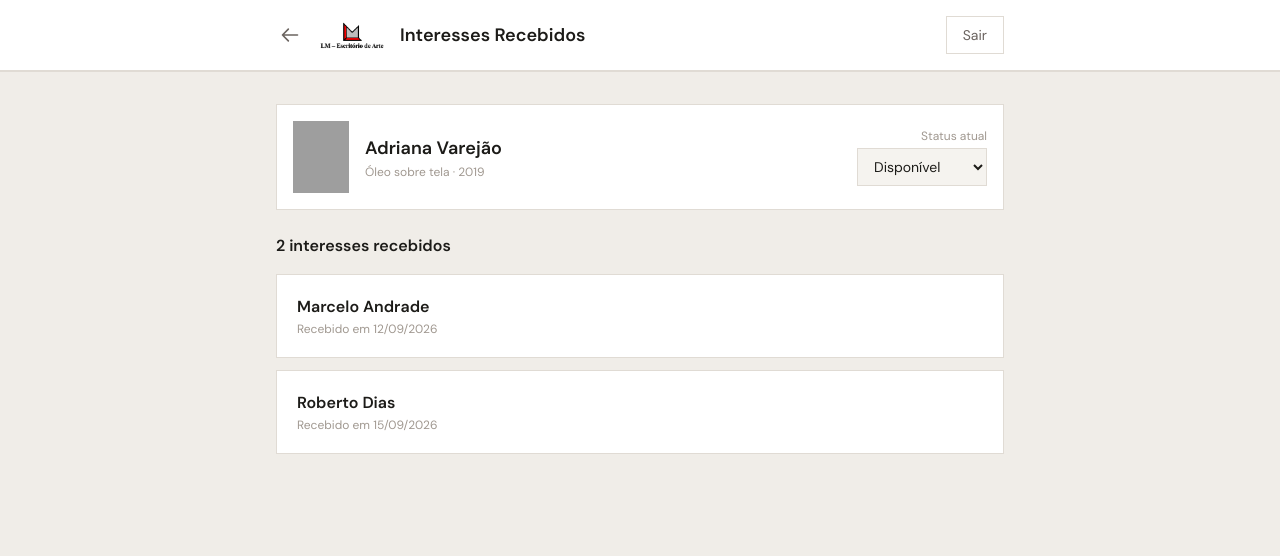
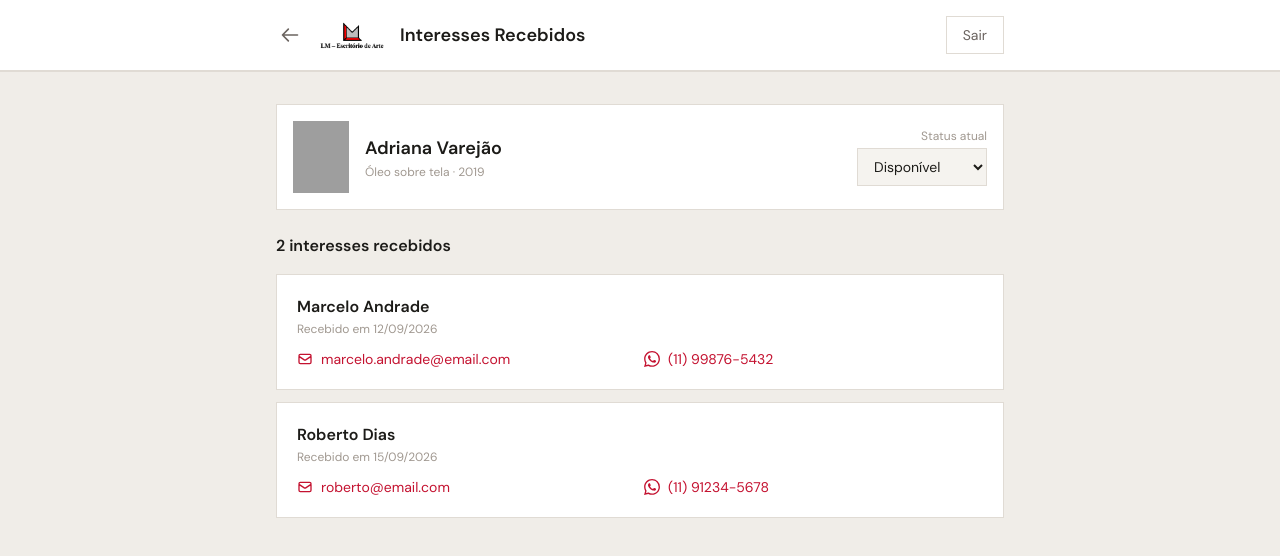
Before and after one commit to barretodm/acervo-digital-lm-frontend, a React (Vite) app: page /admin/interesses in a window 1280 px wide. Shown: the top 556 px of the page. Built offline with nearby package versions, Linux system fonts and the light colour scheme; grey boxes are pictures that could not be loaded.

Commit message:
Adiciona links de contato (e-mail e WhatsApp) em cada interesse

```diff
--- a/src/pages/admin/InteressesObra.jsx
+++ b/src/pages/admin/InteressesObra.jsx
@@ -75,6 +75,34 @@
               <p className="text-xs text-lm-muted font-sans mt-0.5">
                 Recebido em {new Date(interesse.criado_em).toLocaleDateString('pt-BR')}
               </p>
+
+              <div className="mt-3 grid grid-cols-1 sm:grid-cols-2 gap-2">
+                <a
+                  href={`mailto:${interesse.email}`}
+                  className="flex items-center gap-2 text-sm font-sans text-lm-red hover:text-lm-red-dark transition-colors"
+                >
+                  <svg className="w-4 h-4 flex-shrink-0" fill="none" viewBox="0 0 24 24" stroke="currentColor" strokeWidth={2}>
+                    <path
+                      strokeLinecap="round"
+                      strokeLinejoin="round"
+                      d="M3 8l7.89 5.26a2 2 0 002.22 0L21 8M5 19h14a2 2 0 002-2V7a2 2 0 00-2-2H5a2 2 0 00-2 2v10a2 2 0 002 2z"
+                    />
+                  </svg>
+                  {interesse.email}
+                </a>
+
+                <a
+                  href={`https://wa.me/55${interesse.telefone.replace(/\D/g, '')}`}
+                  target="_blank"
+                  rel="noopener noreferrer"
+                  className="flex items-center gap-2 text-sm font-sans text-lm-red hover:text-lm-red-dark transition-colors"
+                >
+                  <svg className="w-4 h-4 flex-shrink-0" fill="currentColor" viewBox="0 0 24 24">
+                    <path d="M17.472 14.382c-.297-.149-1.758-.867-2.03-.967-.273-.099-.471-.148-.67.15-.197.297-.767.966-.94 1.164-.173.199-.347.223-.644.075-.297-.15-1.255-.463-2.39-1.475-.883-.788-1.48-1.761-1.653-2.059-.173-.297-.018-.458.13-.606.134-.133.298-.347.446-.52.149-.174.198-.298.298-.497.099-.198.05-.371-.025-.52-.075-.149-.669-1.612-.916-2.207-.242-.579-.487-.5-.669-.51-.173-.008-.371-.01-.57-.01-.198 0-.52.074-.792.372-.272.297-1.04 1.016-1.04 2.479 0 1.462 1.065 2.875 1.213 3.074.149.198 2.096 3.2 5.077 4.487.709.306 1.262.489 1.694.625.712.227 1.36.195 1.871.118.571-.085 1.758-.719 2.006-1.413.248-.694.248-1.289.173-1.413-.074-.124-.272-.198-.57-.347m-5.421 7.403h-.004a9.87 9.87 0 01-5.031-1.378l-.361-.214-3.741.982.998-3.648-.235-.374a9.86 9.86 0 01-1.51-5.26c.001-5.45 4.436-9.884 9.888-9.884 2.64 0 5.122 1.03 6.988 2.898a9.825 9.825 0 012.893 6.994c-.003 5.45-4.437 9.884-9.885 9.884m8.413-18.297A11.815 11.815 0 0012.05 0C5.495 0 .16 5.335.157 11.892c0 2.096.547 4.142 1.588 5.945L.057 24l6.305-1.654a11.882 11.882 0 005.683 1.448h.005c6.554 0 11.89-5.335 11.893-11.893a11.821 11.821 0 00-3.48-8.413z" />
+                  </svg>
+                  {interesse.telefone}
+                </a>
+              </div>
             </div>
           ))}
         </div>
```
